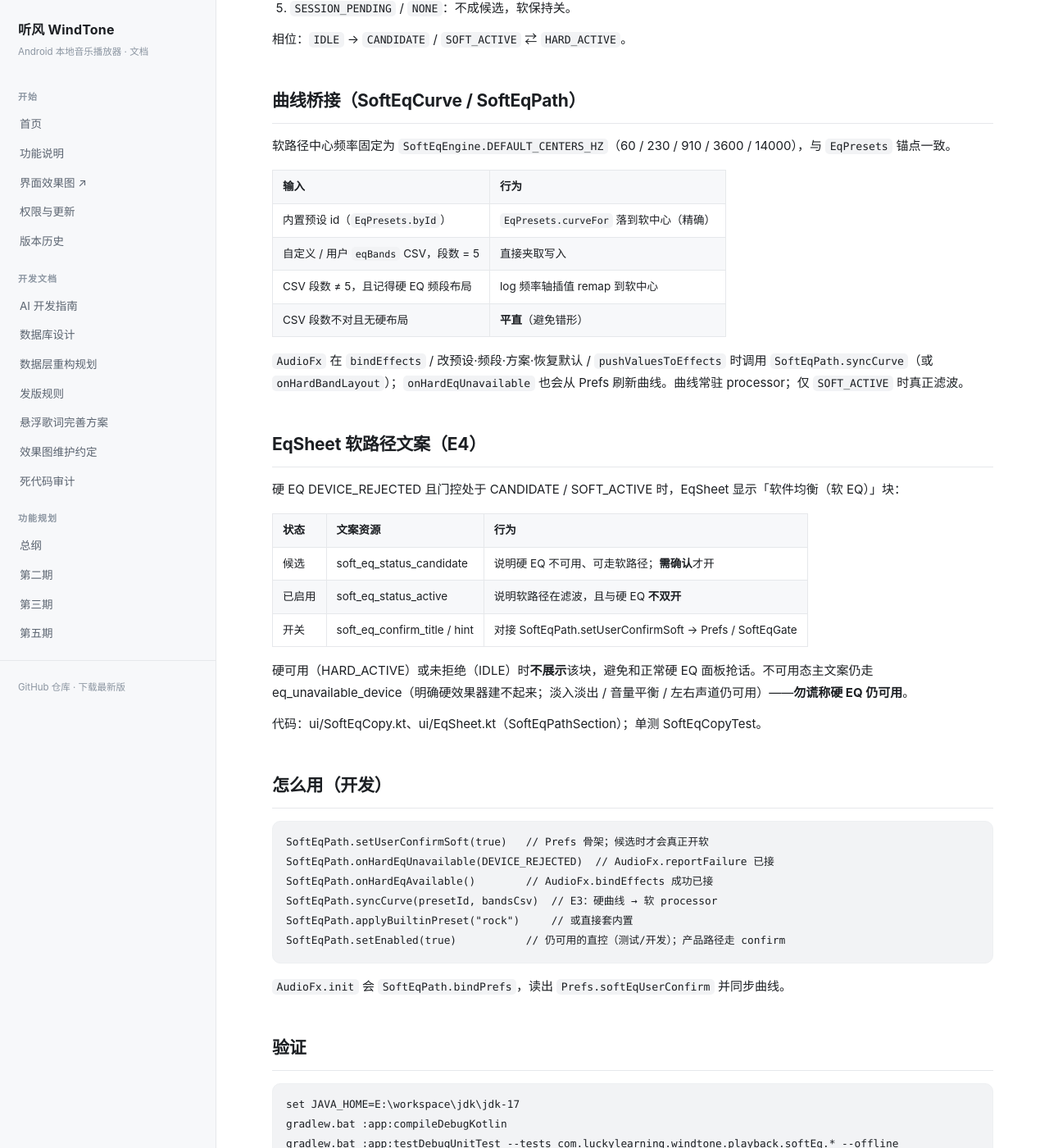
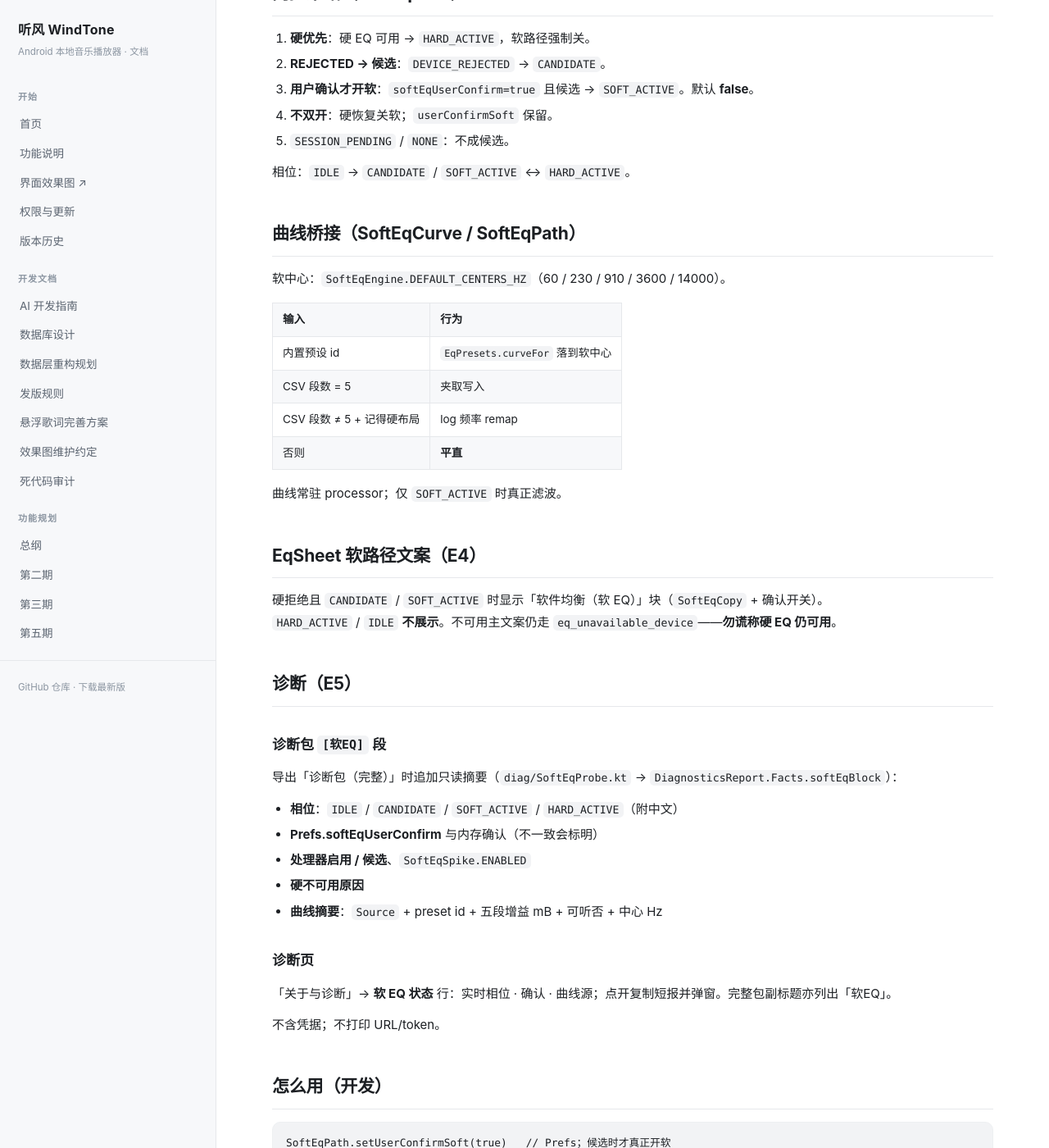
Before and after one commit to LuckyLearning/WindTone, a Jekyll site: the page built from docs/功能-软EQ.md, in a window 1280 px wide and 1400 px high, scrolled down 1403 px. Shown: the whole window at 82% size. Built offline with Jekyll 4.4.1, drawn with Linux system fonts in a browser that asks for light colours; our own code applies the rules of GitHub Pages for plain Markdown files; some of the changed text lies outside the part shown.

Commit message:
feat(soft-eq): E5 Prefs + SoftEqProbe 诊断收口
诊断包/诊断页可读相位·确认偏好·曲线摘要；Prefs 键 soft_eq_user_confirm
写入 AI 指南与功能文档；E6 真机 A/B 仅留清单。SoftEqSpike.ENABLED=false，不改 versionName。不打 tag。

````diff
--- a/docs/AI开发指南.md
+++ b/docs/AI开发指南.md
@@ -618,6 +618,7 @@ SharedPreferences 文件 `music_player_prefs`（**勿改名**）。v4 之后只
 | `dynamic_theme` | Bool | **true** | 封面主色动态主题 |
 | `playback_speed` | Float | 1.0 | 播放速度 |
 | `eq_enabled` / `eq_preset_id` / `eq_bands` / `eq_bass` / `eq_virtual` / `eq_loudness` / `eq_reverb_id` | — | — | 音效状态（`eq_preset_id` = 内置预设 id，空串 = 自定义；`eq_reverb_id` = 混响 id，空串 = 从未选过 = 关闭。见 §6.10） |
+| `soft_eq_user_confirm` | Bool | **false** | 软 EQ 用户确认（E5）：硬 EQ `DEVICE_REJECTED` 时仅候选；为 true 才 `SOFT_ACTIVE`。硬恢复强制关软、偏好保留。见 `docs/功能-软EQ.md` |
 | `auto_check_update` | Bool | **true** | 启动自动检查更新（唯一联网开关） |
 | `last_update_check_at` | Long | 0 | 自动检查限频时间戳 |
 | `update_download_route` | String | `AUTO` | 下载线路（自动/直连/镜像） |
--- a/docs/功能-软EQ.md
+++ b/docs/功能-软EQ.md
@@ -1,78 +1,93 @@
-# 功能：软 EQ（E4 EqSheet 软路径文案）
+# 功能：软 EQ（E5 Prefs + 诊断收口）
 
-> 状态：**main 未发版 / E4**（占位版本可跟 v1.2.37，**未改 versionName**）
+> 状态：**main 未发版 / E5**（占位版本可跟 v1.2.38，**未改 versionName**）
 > 日期：2026-10-31（Asia/Shanghai）
 > Spike 结论：`docs/spike-软EQ.md`（有条件 GO）
-> 代码：`playback/softEq/`（`SoftEqCurve` / `SoftEqGate` / `SoftEqPath` / `SoftEqAudioProcessor` / …）
+> 代码：`playback/softEq/` + `diag/SoftEqProbe.kt`
+> `SoftEqSpike.ENABLED`：**false**（禁止默认强开）
 
 ## 做什么
 
-把 Spike 里的 Media3 `AudioProcessor` 软 EQ **接到主播放路径**，在硬 EQ 报 `DEVICE_REJECTED` 时门控，并在 **SOFT_ACTIVE** 时按与硬 EQ **同一套曲线**滤波：
+把 Spike 里的 Media3 `AudioProcessor` 软 EQ **接到主播放路径**，在硬 EQ 报 `DEVICE_REJECTED` 时门控，并在 **SOFT_ACTIVE** 时按与硬 EQ **同一套曲线**滤波；E5 补齐 **Prefs 键文档**、**诊断包 / 诊断页可读相位与曲线摘要**。
 
-| 项 | E1 | E2 | E3 | E4 |
+| 项 | E1 | E2 | E3 | E4 | E5 |
+| --- | --- | --- | --- | --- | --- |
+| 挂进 `PlaybackService` → `DefaultAudioSink.setAudioProcessors` | ✅ | ✅ | ✅ | ✅ | ✅ |
+| 运行时 `SoftEqPath.setEnabled` 开/关 | ✅（默认关，直通） | ✅ | ✅ | ✅ | ✅ |
+| 硬 EQ `DEVICE_REJECTED` 挂钩 | ✅（只记原因） | ✅ + 门控 | ✅ | ✅ | ✅ |
+| 自动候选（REJECTED → candidate） | — | ✅ | ✅ | ✅ | ✅ |
+| 用户确认开关（Prefs `soft_eq_user_confirm`） | — | ✅ 骨架 | ✅ | ✅ EqSheet | ✅ + 诊断可读 |
+| 硬 EQ 恢复 → 强制关软路径（不双开） | — | ✅ | ✅ | ✅ | ✅ |
+| `SoftEqSpike.ENABLED` 强开覆盖 | false | false | false | false | false |
+| 曲线桥接（E3） | — | — | ✅ SoftEqCurve | ✅ | ✅ |
+| 设置文案 / 确认入口（E4） | — | — | — | ✅ SoftEqCopy | ✅ |
+| Prefs 键表 + SoftEqProbe 诊断（E5） | — | — | — | — | ✅ |
+| 真机 A/B（E6） | — | — | — | — | 清单见下（**未验车**） |
+
+## Prefs 键
+
+| 键 | 类型 | 默认 | 属性 | 说明 |
 | --- | --- | --- | --- | --- |
-| 挂进 `PlaybackService` → `DefaultAudioSink.setAudioProcessors` | ✅ | ✅ | ✅ | ✅ |
-| 运行时 `SoftEqPath.setEnabled` 开/关 | ✅（默认关，直通） | ✅ | ✅ | ✅ |
-| 硬 EQ `DEVICE_REJECTED` 挂钩 | ✅（只记原因） | ✅ + 门控 | ✅ | ✅ |
-| 自动候选（REJECTED → candidate） | — | ✅ | ✅ | ✅ |
-| 用户确认开关骨架（Prefs `softEqUserConfirm`） | — | ✅（默认关，不自动开听感） | ✅ | ✅ + EqSheet 对接 Prefs |
-| 硬 EQ 恢复 → 强制关软路径（不双开） | — | ✅ `onHardEqAvailable` | ✅ | ✅ |
-| `SoftEqSpike.ENABLED` 强开覆盖 | false | false（仅调试强开） | false | false |
-| 曲线桥接用户预设/自定义增益（E3） | — | — | ✅ `SoftEqCurve` + `SoftEqPath.syncCurve` | ✅ |
-| 设置文案 / 确认入口（E4） | — | — | — | ✅ SoftEqCopy + EqSheet 确认开关 |
-| Prefs + 诊断全套（E5） | — | ✅（仅 confirm 键） | ✅（confirm + 曲线状态） | ✅（UI 已接 confirm；诊断包仍 E5） |
-| 真机 A/B（E6） | — | — | — | — |
+| `soft_eq_user_confirm` | Bool | **false** | `Prefs.softEqUserConfirm` | 用户确认走软路径。仅 `DEVICE_REJECTED` 候选时为 true 才 `SOFT_ACTIVE`；硬恢复关软、**偏好保留** |
+
+写入路径：EqSheet 确认开关 → `SoftEqPath.setUserConfirmSoft` → Prefs + `SoftEqGate`。
+`AudioFx.init` → `SoftEqPath.bindPrefs` 读回。键表亦见 `docs/AI开发指南.md` §5.2。
 
 ## 门控策略（SoftEqGate）
 
-1. **硬优先**：硬 EQ 可用（`bindEffects` 成功）→ `HARD_ACTIVE`，软路径强制关。
-2. **REJECTED → 候选**：`DEVICE_REJECTED` → `CANDIDATE`；界面可提示「可走软 EQ」（文案 E4）。
-3. **用户确认才开软**：`softEqUserConfirm=true` 且处于候选 → `SOFT_ACTIVE`，`processor` 启用。默认 **false**（只候选、不改听感）。
-4. **不双开**：硬恢复时关软；`userConfirmSoft` 保留，下次再 REJECTED 可直接重回 `SOFT_ACTIVE`。
-5. `SESSION_PENDING` / `NONE`：不成候选，软保持关。
+1. **硬优先**：硬 EQ 可用 → `HARD_ACTIVE`，软路径强制关。
+2. **REJECTED → 候选**：`DEVICE_REJECTED` → `CANDIDATE`。
+3. **用户确认才开软**：`softEqUserConfirm=true` 且候选 → `SOFT_ACTIVE`。默认 **false**。
+4. **不双开**：硬恢复关软；`userConfirmSoft` 保留。
+5. `SESSION_PENDING` / `NONE`：不成候选。
 
-相位：`IDLE` → `CANDIDATE` / `SOFT_ACTIVE` ⇄ `HARD_ACTIVE`。
+相位：`IDLE` → `CANDIDATE` / `SOFT_ACTIVE` ↔ `HARD_ACTIVE`。
 
 ## 曲线桥接（SoftEqCurve / SoftEqPath）
 
-软路径中心频率固定为 `SoftEqEngine.DEFAULT_CENTERS_HZ`（60 / 230 / 910 / 3600 / 14000），与 `EqPresets` 锚点一致。
+软中心：`SoftEqEngine.DEFAULT_CENTERS_HZ`（60 / 230 / 910 / 3600 / 14000）。
 
 | 输入 | 行为 |
 | --- | --- |
-| 内置预设 id（`EqPresets.byId`） | `EqPresets.curveFor` 落到软中心（精确） |
-| 自定义 / 用户 `eqBands` CSV，段数 = 5 | 直接夹取写入 |
-| CSV 段数 ≠ 5，且记得硬 EQ 频段布局 | log 频率轴插值 remap 到软中心 |
-| CSV 段数不对且无硬布局 | **平直**（避免错形） |
+| 内置预设 id | `EqPresets.curveFor` 落到软中心 |
+| CSV 段数 = 5 | 夹取写入 |
+| CSV 段数 ≠ 5 + 记得硬布局 | log 频率 remap |
+| 否则 | **平直** |
 
-`AudioFx` 在 `bindEffects` / 改预设·频段·方案·恢复默认 / `pushValuesToEffects` 时调用 `SoftEqPath.syncCurve`（或 `onHardBandLayout`）；`onHardEqUnavailable` 也会从 Prefs 刷新曲线。曲线常驻 processor；仅 `SOFT_ACTIVE` 时真正滤波。
-
+曲线常驻 processor；仅 `SOFT_ACTIVE` 时真正滤波。
 
 ## EqSheet 软路径文案（E4）
 
-硬 EQ DEVICE_REJECTED 且门控处于 CANDIDATE / SOFT_ACTIVE 时，EqSheet 显示「软件均衡（软 EQ）」块：
+硬拒绝且 `CANDIDATE` / `SOFT_ACTIVE` 时显示「软件均衡（软 EQ）」块（`SoftEqCopy` + 确认开关）。
+`HARD_ACTIVE` / `IDLE` **不展示**。不可用主文案仍走 `eq_unavailable_device`——**勿谎称硬 EQ 仍可用**。
 
-| 状态 | 文案资源 | 行为 |
-| --- | --- | --- |
-| 候选 | soft_eq_status_candidate | 说明硬 EQ 不可用、可走软路径；**需确认**才开 |
-| 已启用 | soft_eq_status_active | 说明软路径在滤波，且与硬 EQ **不双开** |
-| 开关 | soft_eq_confirm_title / hint | 对接 SoftEqPath.setUserConfirmSoft → Prefs / SoftEqGate |
+## 诊断（E5）
 
-硬可用（HARD_ACTIVE）或未拒绝（IDLE）时**不展示**该块，避免和正常硬 EQ 面板抢话。不可用态主文案仍走 eq_unavailable_device（明确硬效果器建不起来；淡入淡出 / 音量平衡 / 左右声道仍可用）——**勿谎称硬 EQ 仍可用**。
+### 诊断包 `[软EQ]` 段
 
-代码：ui/SoftEqCopy.kt、ui/EqSheet.kt（SoftEqPathSection）；单测 SoftEqCopyTest。
+导出「诊断包（完整）」时追加只读摘要（`diag/SoftEqProbe.kt` → `DiagnosticsReport.Facts.softEqBlock`）：
+
+- **相位**：`IDLE` / `CANDIDATE` / `SOFT_ACTIVE` / `HARD_ACTIVE`（附中文）
+- **Prefs.softEqUserConfirm** 与内存确认（不一致会标明）
+- **处理器启用 / 候选**、`SoftEqSpike.ENABLED`
+- **硬不可用原因**
+- **曲线摘要**：`Source` + preset id + 五段增益 mB + 可听否 + 中心 Hz
+
+### 诊断页
+
+「关于与诊断」→ **软 EQ 状态** 行：实时相位 · 确认 · 曲线源；点开复制短报并弹窗。完整包副标题亦列出「软EQ」。
+
+不含凭据；不打印 URL/token。
 
 ## 怎么用（开发）
 
 ```kotlin
-SoftEqPath.setUserConfirmSoft(true)   // Prefs 骨架；候选时才会真正开软
-SoftEqPath.onHardEqUnavailable(DEVICE_REJECTED)  // AudioFx.reportFailure 已接
-SoftEqPath.onHardEqAvailable()        // AudioFx.bindEffects 成功已接
-SoftEqPath.syncCurve(presetId, bandsCsv)  // E3：硬曲线 → 软 processor
-SoftEqPath.applyBuiltinPreset("rock")     // 或直接套内置
-SoftEqPath.setEnabled(true)           // 仍可用的直控（测试/开发）；产品路径走 confirm
+SoftEqPath.setUserConfirmSoft(true)   // Prefs；候选时才真正开软
+SoftEqPath.onHardEqUnavailable(DEVICE_REJECTED)
+SoftEqPath.onHardEqAvailable()
+SoftEqPath.syncCurve(presetId, bandsCsv)
+SoftEqProbe.buildReport(context)      // E5 诊断短报
 ```
-
-`AudioFx.init` 会 `SoftEqPath.bindPrefs`，读出 `Prefs.softEqUserConfirm` 并同步曲线。
 
 ## 验证
 
@@ -80,8 +95,28 @@ SoftEqPath.setEnabled(true)           // 仍可用的直控（测试/开发）
 set JAVA_HOME=E:\workspace\jdk\jdk-17
 gradlew.bat :app:compileDebugKotlin
 gradlew.bat :app:testDebugUnitTest --tests com.luckylearning.windtone.playback.softEq.* --offline
+gradlew.bat :app:testDebugUnitTest --tests com.luckylearning.windtone.diag.SoftEqProbeTest --offline
+gradlew.bat :app:testDebugUnitTest --tests com.luckylearning.windtone.diag.DiagnosticsReportTest --offline
 ```
+
+## E6 真机 A/B 清单（**未验车，勿勾选已完成**）
+
+目标：在 `DEVICE_REJECTED` 车机上确认软路径可听、且不与硬 EQ 双开。
+
+| # | 步骤 | 期望 | 结果 |
+| --- | --- | --- | --- |
+| 1 | 装当前 main 包；确认 `SoftEqSpike.ENABLED=false`、未改 versionName | 安装成功 | ☐ |
+| 2 | 打开均衡器；若硬 EQ 可用 → 相位应 HARD_ACTIVE，诊断页无「软路径启用」 | 软块不抢硬面板 | ☐ |
+| 3 | 在硬拒绝车机（或模拟 DEVICE_REJECTED）看 EqSheet「软件均衡」块 | 文案为候选、确认默认关 | ☐ |
+| 4 | 开确认开关 → 放熟悉曲目；诊断包相位 = SOFT_ACTIVE、处理器启用=开 | 听感相对平直有差 | ☐ |
+| 5 | 改预设 / 自定义频段 → 软路径听感跟随；诊断曲线摘要更新 | 与硬预设同向 | ☐ |
+| 6 | 关确认 → 回 CANDIDATE、听感回平直；Prefs 仍为关 | 不残留滤波 | ☐ |
+| 7 | 硬 EQ 恢复可用 → HARD_ACTIVE、软强制关；Prefs 确认若曾开则保留 | 不双开 | ☐ |
+| 8 | 杀进程重开：确认偏好仍在；再 REJECTED 可直接 SOFT_ACTIVE | Prefs 持久 | ☐ |
+| 9 | 复制诊断包 / 软 EQ 短报回传 | 含相位·confirm·曲线，无 token | ☐ |
+
+**通过标准**：4–7 听感与诊断一致，且无硬+软双开。失败则保持 ENABLED=false，记现象到本表「结果」列，再开修复，不假装已验。
 
 ## 发版
 
-代码合入 main，**不打 tag**（GitHub Actions 额度满）。恢复额度后再发版。占位版本可记 v1.2.37，**未改 `versionName`**。
+代码合入 main，**不打 tag**（GitHub Actions 额度满）。恢复额度后再发版。占位可记 v1.2.38，**未改 `versionName`**。
````
Also changed, not shown: docs/spike-软EQ.md (+1 -1 lines), docs/功能-诊断包软EQ段.md (added, +26 -0 lines), 8 other files.
